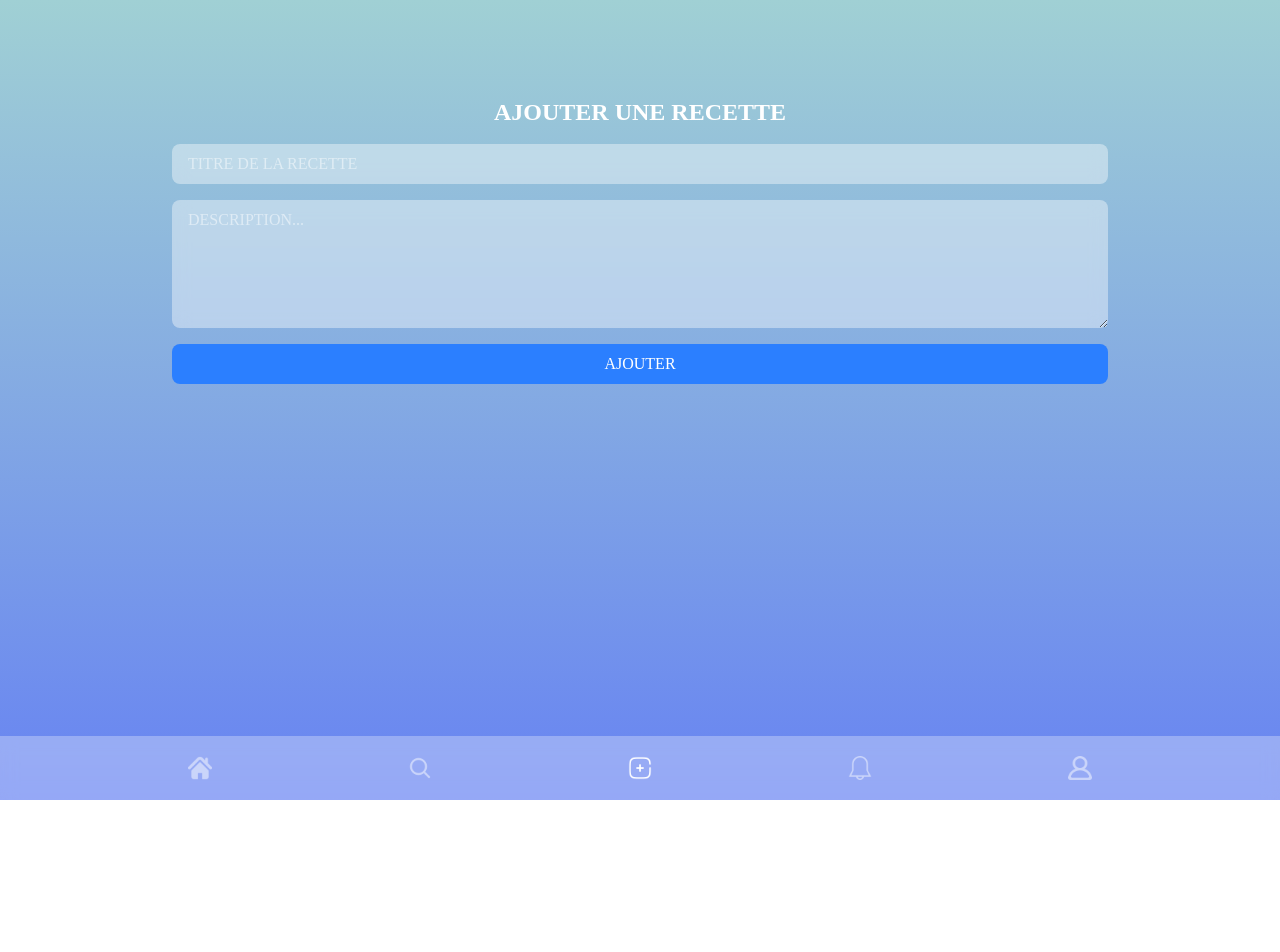
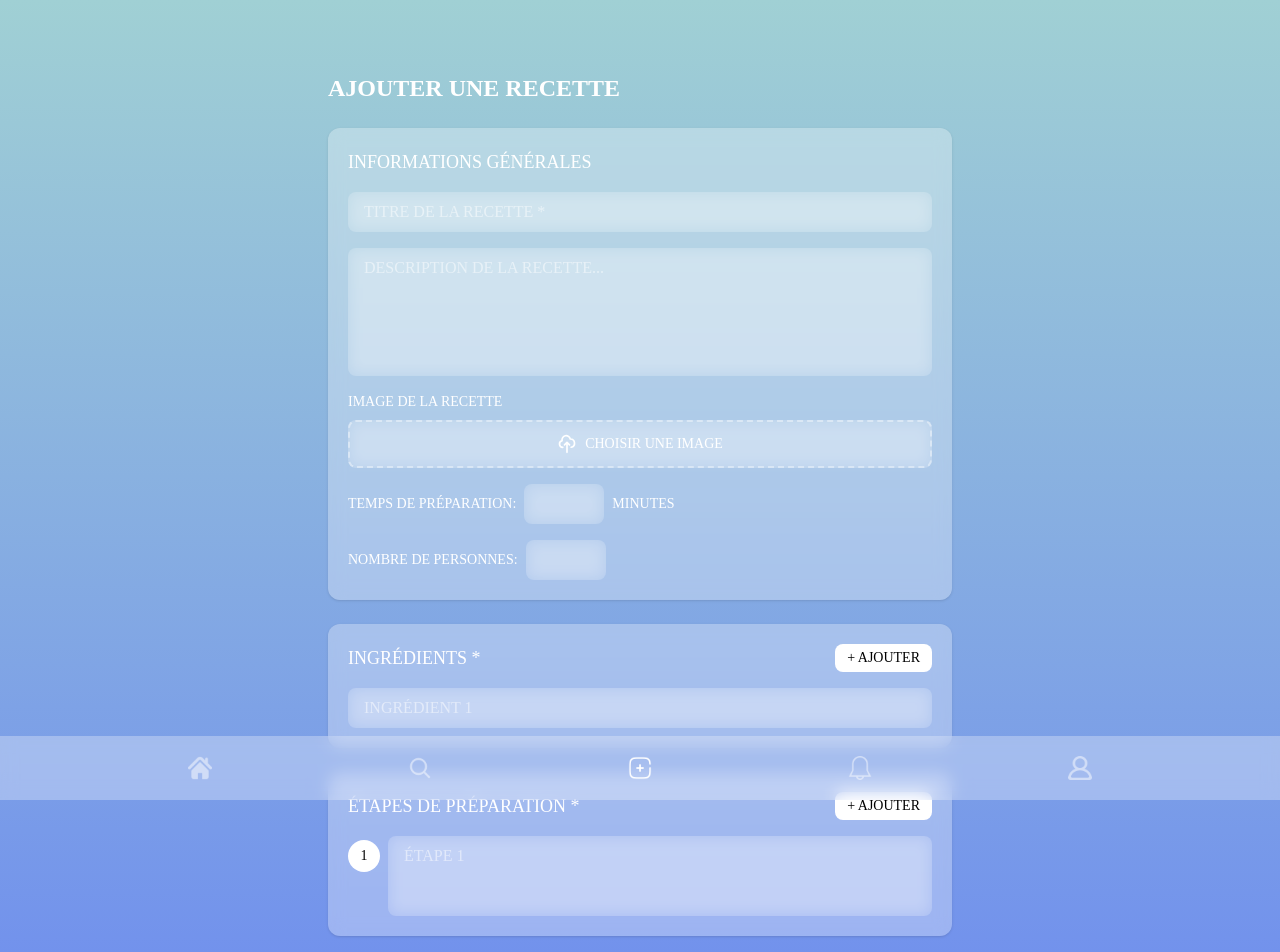
Before and after one commit to virgill-e/app-recette, a Nuxt app: page /home/add in a window 1280 px wide. Shown: the top 952 px of the page. Before the commit the page ends 800 px from the top, so only its background shows below. Built offline with nearby package versions, Linux system fonts and the light colour scheme.

Commit message:
page création de recette

```diff
--- a/app/pages/home/add.vue
+++ b/app/pages/home/add.vue
@@ -1,14 +1,156 @@
+<script setup>
+import { ref } from 'vue'
+
+const recipe = ref({
+    title: '',
+    author: '',
+    description: '',
+    image: null,
+    prepTime: '',
+    defaultPersons: '',
+    ingredients: [''],
+    steps: ['']
+})
+
+const addIngredient = () => {
+    recipe.value.ingredients.push('')
+}
+
+const removeIngredient = (index) => {
+    if (recipe.value.ingredients.length > 1) {
+        recipe.value.ingredients.splice(index, 1)
+    }
+}
+
+const addStep = () => {
+    recipe.value.steps.push('')
+}
+
+const removeStep = (index) => {
+    if (recipe.value.steps.length > 1) {
+        recipe.value.steps.splice(index, 1)
+    }
+}
+
+const handleImageUpload = (event) => {
+    const file = event.target.files[0]
+    if (file) {
+        recipe.value.image = file
+    }
+}
+
+const submitRecipe = () => {
+    // Logique pour sauvegarder la recette
+    console.log('Recette à sauvegarder:', recipe.value)
+}
+</script>
+
 <template>
-    <div class="flex flex-col items-center justify-start my-16 gap-4 px-4">
-        <h2 class="text-2xl font-bold">Ajouter une recette</h2>
-        <!-- Ajoutez ici votre formulaire d'ajout de recette -->
-        <form class="w-3/4 flex flex-col gap-4">
-            <input type="text" placeholder="Titre de la recette"
-                class="px-4 py-2 rounded-lg bg-white/40 backdrop-blur-sm" />
-            <textarea placeholder="Description..."
-                class="px-4 py-2 rounded-lg bg-white/40 backdrop-blur-sm h-32"></textarea>
-            <button class="px-4 py-2 rounded-lg bg-blue-500 text-white">
-                Ajouter
+    <div class="max-w-2xl mx-auto py-10 px-6 pb-24">
+        <h1 class="text-2xl font-semibold mb-6">Ajouter une recette</h1>
+
+        <form @submit.prevent="submitRecipe" class="flex flex-col gap-6">
+            <!-- Informations générales -->
+            <section class="rounded-xl shadow-sm p-5 bg-white/30 backdrop-blur-sm">
+                <h2 class="text-lg font-medium mb-4">Informations générales</h2>
+
+                <div class="flex flex-col gap-4">
+                    <input v-model="recipe.title" type="text" placeholder="Titre de la recette *"
+                        class="px-4 py-2 rounded-lg bg-white/10 backdrop-blur-sm border-0 focus:ring-2 focus:ring-white"
+                        required />
+
+                    <textarea v-model="recipe.description" placeholder="Description de la recette..."
+                        class="px-4 py-2 rounded-lg bg-white/10 backdrop-blur-sm h-32 border-0 focus:ring-2 focus:ring-white resize-none"
+                        required></textarea>
+
+                    <div class="flex flex-col gap-2">
+                        <label class="text-sm font-medium">Image de la recette</label>
+                        <div class="relative">
+                            <input type="file" accept="image/*" @change="handleImageUpload"
+                                class="absolute inset-0 w-full h-full opacity-0 cursor-pointer" id="image-upload" />
+                            <label for="image-upload"
+                                class="flex items-center justify-center gap-2 px-4 py-3 rounded-lg bg-white/10 backdrop-blur-sm border-2 border-dashed border-white/40 hover:bg-white/30 cursor-pointer transition-colors">
+                                <svg class="w-5 h-5" fill="none" stroke="currentColor" viewBox="0 0 24 24">
+                                    <path stroke-linecap="round" stroke-linejoin="round" stroke-width="2"
+                                        d="M7 16a4 4 0 01-.88-7.903A5 5 0 1115.9 6L16 6a5 5 0 011 9.9M15 13l-3-3m0 0l-3 3m3-3v12" />
+                                </svg>
+                                <span class="text-sm font-medium">
+                                    {{ recipe.image ? recipe.image.name : 'Choisir une image' }}
+                                </span>
+                            </label>
+                        </div>
+                    </div>
+
+                    <div class="flex items-center gap-2">
+                        <label class="text-sm font-medium">Temps de préparation:</label>
+                        <input v-model.number="recipe.prepTime" type="number" min="1"
+                            class="w-20 px-3 py-2 rounded-lg bg-white/10 backdrop-blur-sm border-0 focus:ring-2 focus:ring-white text-center"
+                            required />
+                        <span class="text-sm font-medium">minutes</span>
+                    </div>
+
+                    <div class="flex items-center gap-2">
+                        <label class="text-sm font-medium">Nombre de personnes:</label>
+                        <input v-model.number="recipe.defaultPersons" type="number" min="1"
+                            class="w-20 px-3 py-2 rounded-lg bg-white/10 backdrop-blur-sm border-0 focus:ring-2 focus:ring-white text-center" />
+                    </div>
+                </div>
+            </section>
+
+            <!-- Ingrédients -->
+            <section class="rounded-xl shadow-sm p-5 bg-white/30 backdrop-blur-sm">
+                <div class="flex items-center justify-between mb-4">
+                    <h2 class="text-lg font-medium">Ingrédients *</h2>
+                    <button type="button" @click="addIngredient"
+                        class="px-3 py-1 rounded-lg bg-white text-black text-sm hover:bg-white">
+                        + Ajouter
+                    </button>
+                </div>
+
+                <div class="flex flex-col gap-3">
+                    <div v-for="(ingredient, index) in recipe.ingredients" :key="index" class="flex gap-2 items-center">
+                        <input v-model="recipe.ingredients[index]" type="text" :placeholder="`Ingrédient ${index + 1}`"
+                            class="flex-1 px-4 py-2 rounded-lg bg-white/10 backdrop-blur-sm border-0 focus:ring-2 focus:ring-white"
+                            required />
+                        <button v-if="recipe.ingredients.length > 1" type="button" @click="removeIngredient(index)"
+                            class="w-8 h-8 rounded-full bg-red-500 text-white flex items-center justify-center hover:bg-red-600">
+                            ×
+                        </button>
+                    </div>
+                </div>
+            </section>
+
+            <!-- Étapes -->
+            <section class="rounded-xl shadow-sm p-5 bg-white/30 backdrop-blur-sm">
+                <div class="flex items-center justify-between mb-4">
+                    <h2 class="text-lg font-medium">Étapes de préparation *</h2>
+                    <button type="button" @click="addStep"
+                        class="px-3 py-1 rounded-lg bg-white text-black text-sm hover:bg-white">
+                        + Ajouter
+                    </button>
+                </div>
+
+                <div class="flex flex-col gap-3">
+                    <div v-for="(step, index) in recipe.steps" :key="index" class="flex gap-2 items-start">
+                        <span
+                            class="min-w-[2rem] h-8 rounded-full bg-white text-black text-sm flex items-center justify-center mt-1">
+                            {{ index + 1 }}
+                        </span>
+                        <textarea v-model="recipe.steps[index]" :placeholder="`Étape ${index + 1}`"
+                            class="flex-1 px-4 py-2 rounded-lg bg-white/10 backdrop-blur-sm border-0 focus:ring-2 focus:ring-white resize-none h-20"
+                            required></textarea>
+                        <button v-if="recipe.steps.length > 1" type="button" @click="removeStep(index)"
+                            class="w-8 h-8 rounded-full bg-red-500 text-white flex items-center justify-center hover:bg-red-600 mt-1">
+                            ×
+                        </button>
+                    </div>
+                </div>
+            </section>
+
+            <!-- Bouton de soumission -->
+            <button type="submit"
+                class="px-6 py-3 rounded-lg bg-white text-black font-medium hover:bg-white transition-colors">
+                Créer la recette
             </button>
         </form>
     </div>
--- a/app/pages/recipe.vue
+++ b/app/pages/recipe.vue
@@ -44,10 +44,10 @@ const decrementPersons = () => { if (persons.value > 1) persons.value-- }
 
         <section class="rounded-xl shadow-sm p-5 bg-white/30 backdrop-blur-sm">
             <h2 class="text-lg font-medium mb-2">Etapes</h2>
-            <ol class="list-decimal list-inside space-y-2">
-                <li>Mélanger les ingrédients</li>
-                <li>Faire cuire les crêpes</li>
-                <li>Servir les crêpes</li>
+            <ol class="list-decimal list-outside space-y-2 pl-6">
+                <li class="pl-2">Mélanger les ingrédients avec un peu d'eau et de sel pour former une pâte.</li>
+                <li class="pl-2">Faire cuire les crêpes</li>
+                <li class="pl-2">Servir les crêpes</li>
             </ol>
         </section>
     </div>
```
